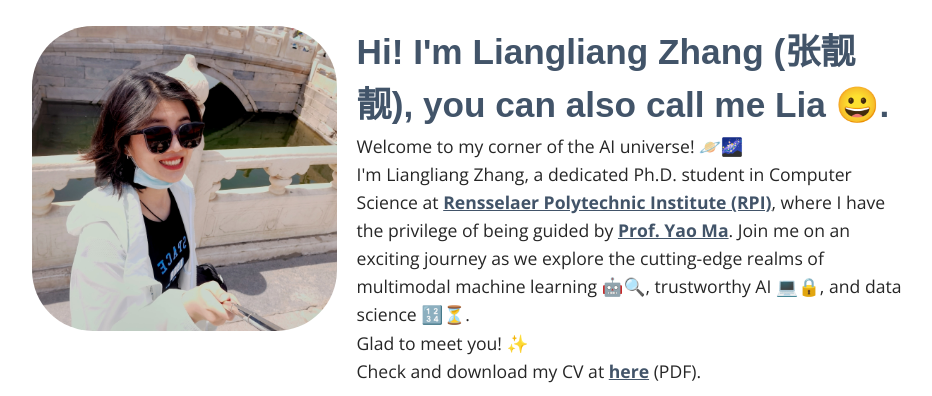
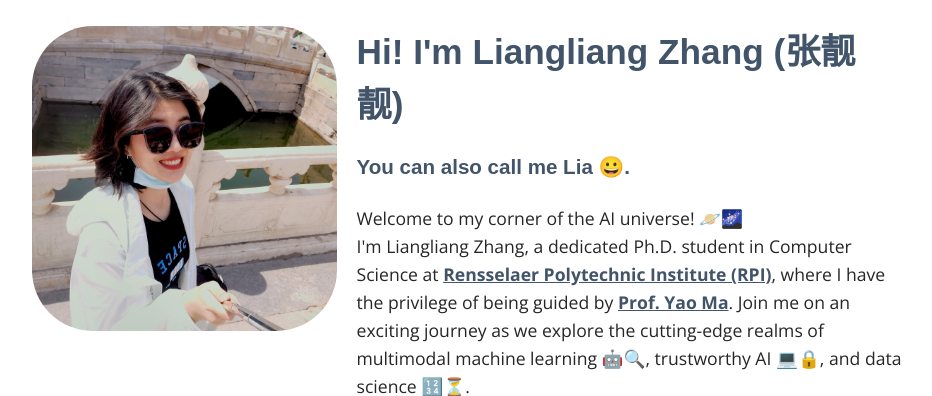
Before and after one commit to liangliang6v6/liangliang6v6.github.io, a Jekyll site: the page built from index.html, in a window 1280 px wide and 900 px high, cut to the strip 504-900 px from the top of the window. Shown: the whole strip, without its empty margins (173-1105 px from the left). Built offline with Jekyll 4.4.1, drawn with Linux system fonts in a browser that asks for light colours; some web fonts are replaced.

```diff
--- a/index.html
+++ b/index.html
@@ -4,7 +4,8 @@ layout: default
 <div class="bio">
   <img src="{{ 'assets/img/profile.jpg' | prepend: site.baseurl }}" alt="Profile Photo" class="profile-photo">
   <div class="bio-content">
-    <h2>Hi! I'm Liangliang Zhang (张靓靓), you can also call me Lia 😀. </h2>
+    <h2>Hi! I'm Liangliang Zhang (张靓靓)</h2>
+    <h3>You can also call me Lia 😀. </h3>
     <p>
       Welcome to my corner of the AI universe! 🪐🌌<br>
       I'm Liangliang Zhang, a dedicated Ph.D. student in Computer Science at
```
